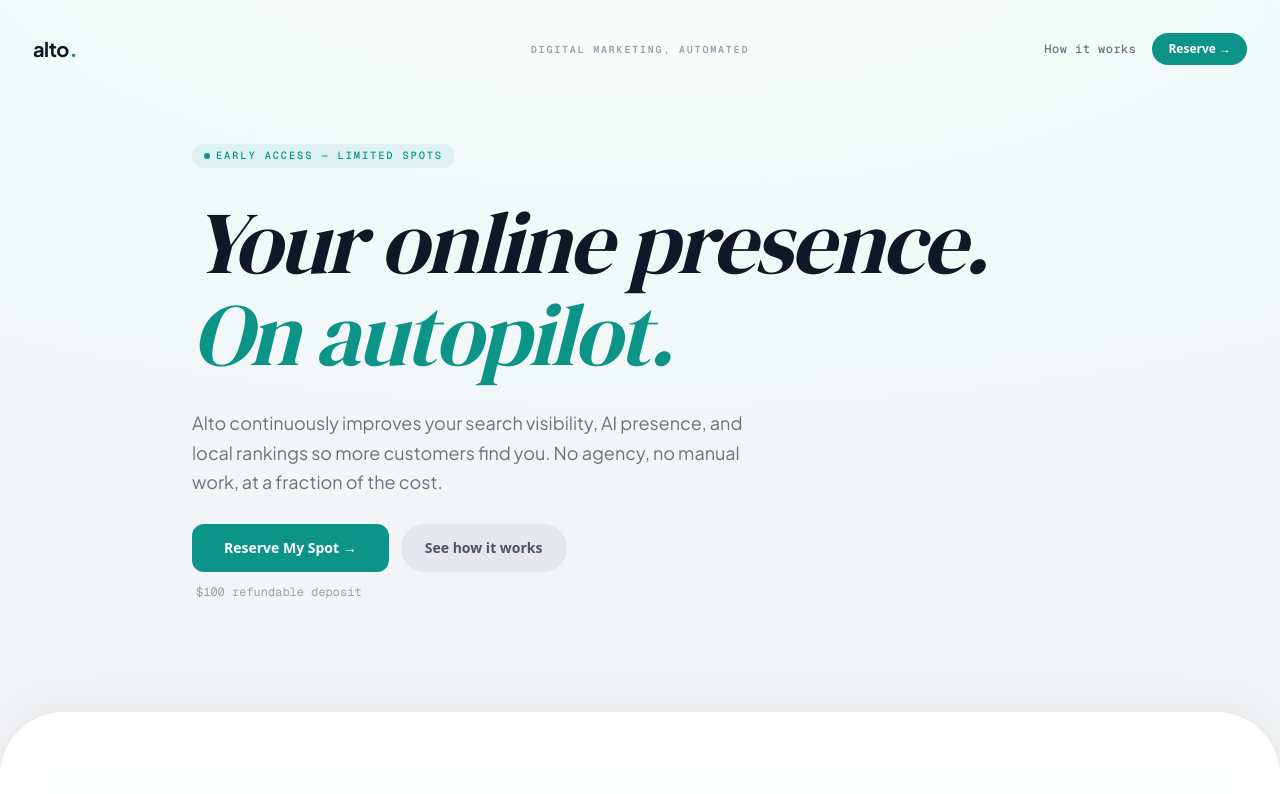
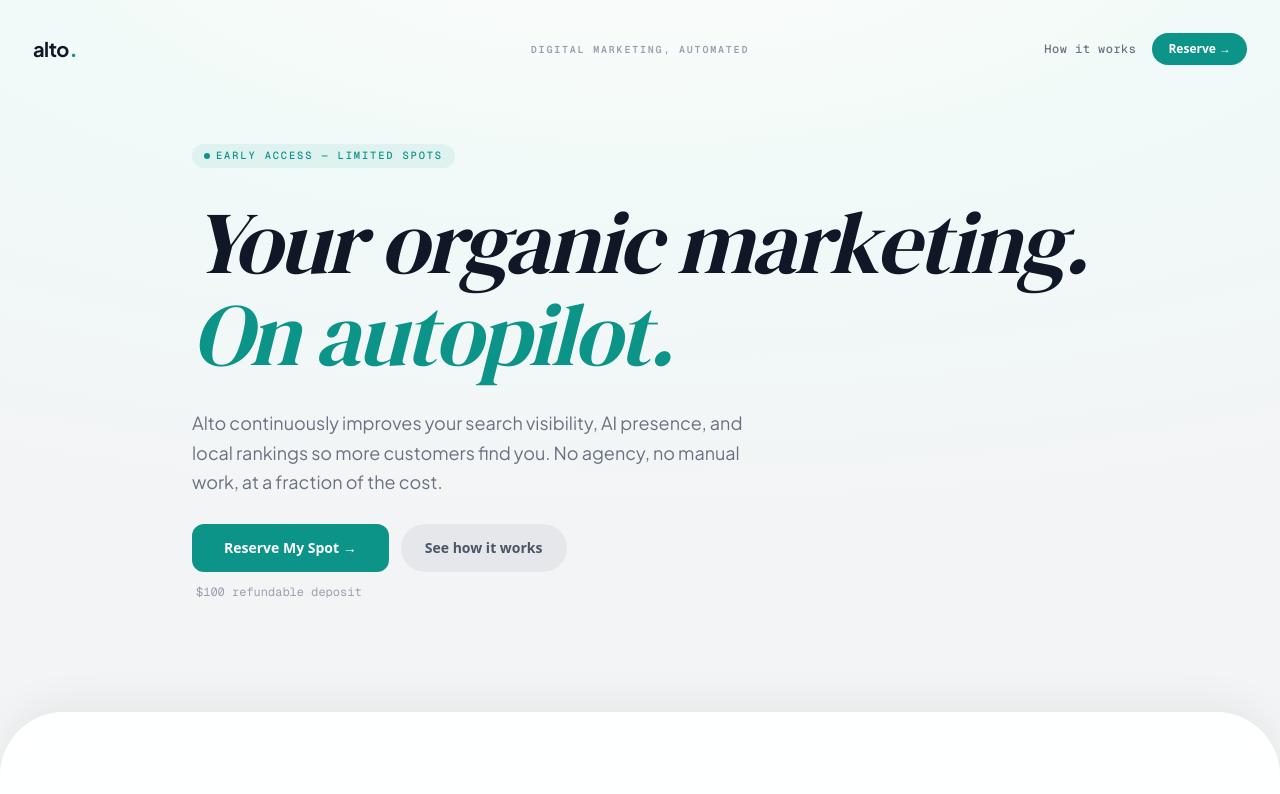
Before and after one commit to jbrijs/alto-waitlist, a Next.js app: page / in a window 1280 px wide. Shown: the top 794 px of the page. Built offline with nearby package versions, Linux system fonts and the light colour scheme.

Commit message:
copy: hero headline -> 'Your organic marketing. On autopilot.'

```diff
--- a/src/app/page.tsx
+++ b/src/app/page.tsx
@@ -45,7 +45,7 @@ export default function Home() {
               className="text-[3.75rem] sm:text-[5rem] lg:text-[5.5rem] leading-[1.05] tracking-tight text-gray-900"
               style={{ fontFamily: "var(--font-serif), serif", fontStyle: "italic" }}
             >
-              Your online presence.{" "}
+              Your organic marketing.{" "}
               <span style={{ color: "#0d9488" }}>On autopilot.</span>
             </h1>
 
```
